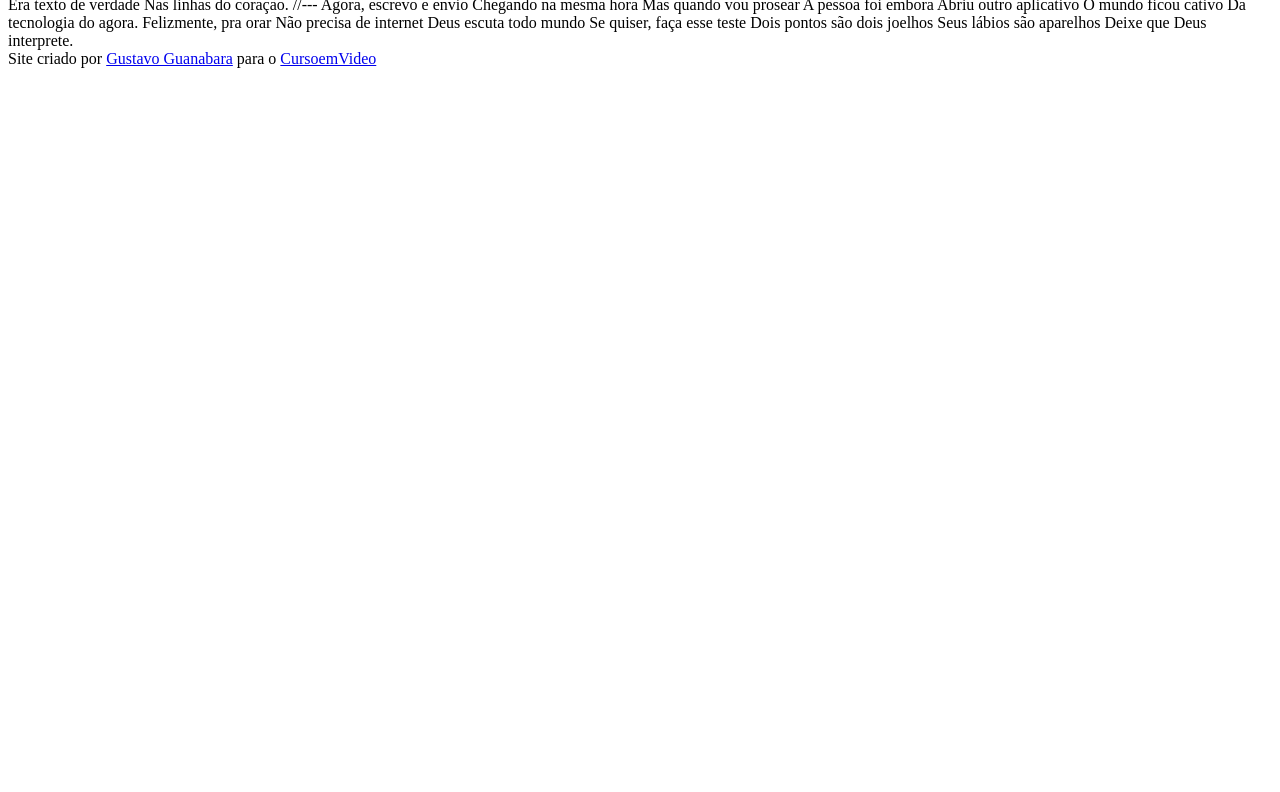
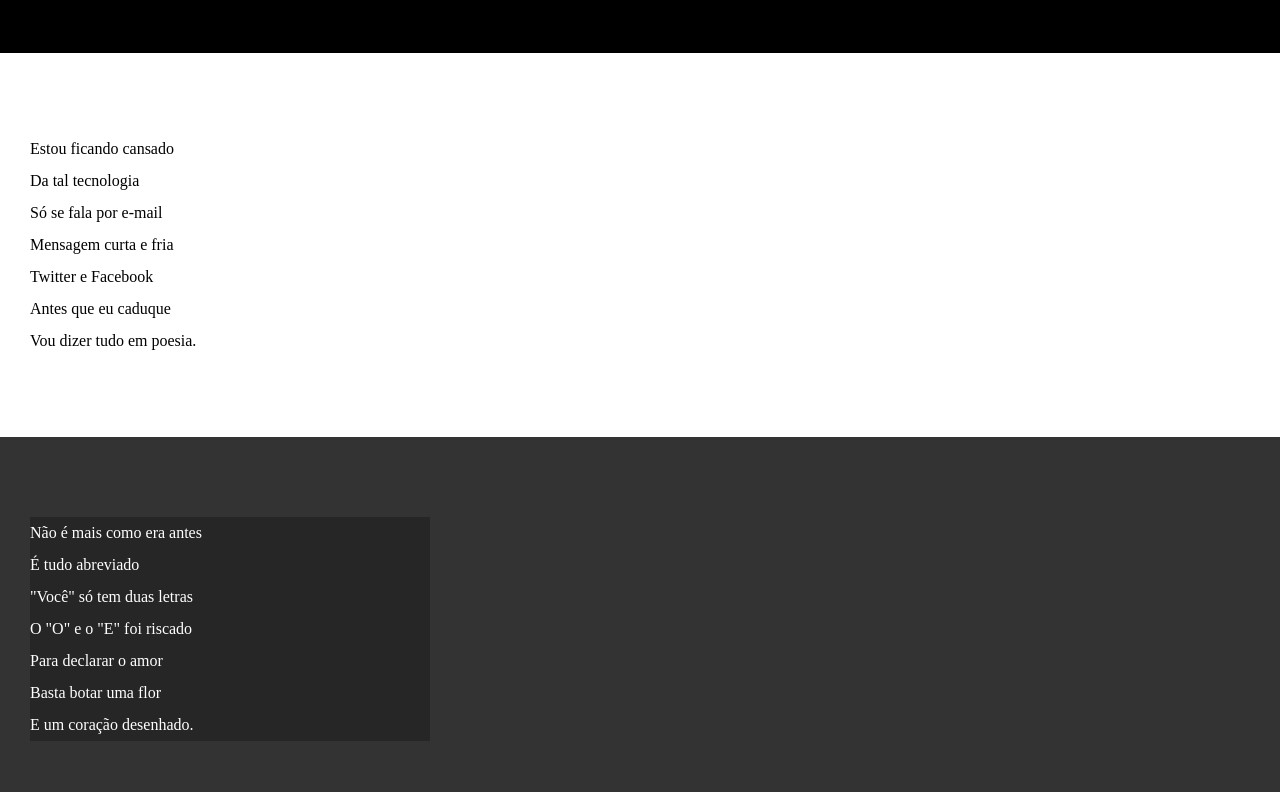
Before and after one commit to DudaSantoos/html-css, a plain HTML site: page Desafios/Df12/index.html in a window 1280 px wide. Shown: the part 102-894 px from the top of the page. Before the commit the page ends 800 px from the top, so only its background shows below. Drawn offline with Linux system fonts and the light colour scheme.

Commit message:
atualizei estilos dos textos e blocos

```diff
--- /dev/null
+++ b/Desafios/Df12/estilo/style.css
@@ -0,0 +1,78 @@
+@charset "UFT- 8" ;
+
+*{
+    margin: 0px;
+    padding: 0px;
+}
+
+html , body{
+    min-height: 100vh;
+    background-color: darkgrey;
+}
+
+header{
+    background-color: black;
+    color: white;
+    text-align: center;
+}
+
+header > h1{
+    padding-top: 50px ;
+    font-variant: small-caps;
+}
+
+header > p{
+    padding-bottom: 50px;
+}
+
+header a , footer a {
+    color: white;
+    text-decoration: none;
+    font-weight: bolder;
+}
+
+header a:hover , footer a:hover{
+    text-decoration: underline;
+}
+
+section{
+padding-top: 10vh;
+padding-bottom: 10vh;
+line-height: 2em;
+padding-left: 30px;
+}
+
+section.normal{
+    background-color: white;
+    color: black;
+}
+
+section.imagem > P {
+width: 400px;
+background-color: rgba(0, 0, 0, 0.253);
+}
+
+section.imagem{
+    background-color: rgb(51, 51, 51);
+    color: white;
+}
+
+
+
+
+
+
+
+
+
+
+
+
+
+
+footer{
+    background-color: black;
+    color: white;
+    text-align: center;
+    padding: 10px;
+}
--- a/Desafios/Df12/index.html
+++ b/Desafios/Df12/index.html
@@ -4,76 +4,96 @@
     <meta charset="UTF-8">
     <meta name="viewport" content="width=device-width, initial-scale=1.0">
     <title>Cordel Moderno</title>
+    <link rel="stylesheet" href="estilo/style.css">
 </head>
 <body>
         <header>
-            Cordel Moderno
-            Por <a href="https://www.recantodasletras.com.br/poesias/3186743]" target="_blank">Milton Duarte</a>
-        </header>
+            <h1>Cordel Moderno</h1>
+            <p>
+                Por <a href="https://www.recantodasletras.com.br/poesias/3186743" target="_blank">Milton Duarte</a>
+                        </header>
+            </p>
 
-    Estou ficando cansado
-    Da tal tecnologia
-    Só se fala por e-mail
-    Mensagem curta e fria
-    Twitter e Facebook
-    Antes que eu caduque
-    Vou dizer tudo em poesia.
+    <section class="normal">
+        <p>
+            Estou ficando cansado <br>
+            Da tal tecnologia <br>
+            Só se fala por e-mail <br>
+            Mensagem curta e fria <br>
+            Twitter e Facebook <br>
+            Antes que eu caduque <br>
+            Vou dizer tudo em poesia.
+        </p>
+    </section>
 
-    //---
+    <section class="imagem">
+        <p>
+            Não é mais como era antes <br>
+            É tudo abreviado <br>
+            "Você" só tem duas letras <br>
+            O "O" e o "E" foi riscado <br>
+            Para declarar o amor <br>
+            Basta botar uma flor <br>
+            E um coração desenhado.
+        </p>
+    </section>
 
-    Não é mais como era antes
-    É tudo abreviado
-    "Você" só tem duas letras
-    O "O" e o "E" foi riscado
-    Para declarar o amor
-    Basta botar uma flor
-    E um coração desenhado.
+    <section class="normal">
+        <p>
+            Arroba agora não pesa <br>
+            É parte de um endereço <br>
+            Ponto final nem se usa <br>
+            Ou vai até no começo <br>
+            Agora é .com <br>
+            Se o saite é muito bom <br>
+            Ele vale um alto preço.
+        </p>
 
-    //---
+        <p>
+            Pra piorar a liguagem <br>
+            O emoticom é um risco <br>
+            Tem símbolo para tudo <br>
+            Ponto e vírgula e um asterisco <br>
+            Um beijo significa <br>
+            Pra entender como fica <br>
+            Decifre esse rabisco.
+        </p>
+    </section>
 
-    Arroba agora não pesa
-    É parte de um endereço
-    Ponto final nem se usa
-    Ou vai até no começo
-    Agora é .com
-    Se o saite é muito bom
-    Ele vale um alto preço.
+    <section class="imagem">
+        <p>
+            Tenho saudade das cartas <br>
+            Escritas com a própria mão <br>
+            Mandava no mês de Junho <br>
+            Só chegava no Verão <br>
+            Mas matava a saudade <br>
+            Era texto de verdade <br>
+            Nas linhas do coração.
+        </p>
+    </section>
 
-    Pra piorar a liguagem
-    O emoticom é um risco
-    Tem símbolo para tudo
-    Ponto e vírgula e um asterisco
-    Um beijo significa
-    Pra entender como fica
-    Decifre esse rabisco.
+    <section class="normal">
+        <p>
+            Agora, escrevo e envio <br>
+            Chegando na mesma hora <br>
+            Mas quando vou prosear <br>
+            A pessoa foi embora <br>
+            Abriu outro aplicativo <br>
+            O mundo ficou cativo <br>
+            Da tecnologia do agora.
+        </p>
 
-    //---
+        <p>
+            Felizmente, pra orar <br>
+            Não precisa de internet <br>
+            Deus escuta todo mundo <br>
+            Se quiser, faça esse teste <br>
+            Dois pontos são dois joelhos <br>
+            Seus lábios são aparelhos <br>
+            Deixe que Deus interprete.
+        </p>
+    </section>
 
-    Tenho saudade das cartas
-    Escritas com a própria mão
-    Mandava no mês de Junho
-    Só chegava no Verão
-    Mas matava a saudade
-    Era texto de verdade
-    Nas linhas do coração.
-
-    //---
-
-    Agora, escrevo e envio
-    Chegando na mesma hora
-    Mas quando vou prosear
-    A pessoa foi embora
-    Abriu outro aplicativo
-    O mundo ficou cativo
-    Da tecnologia do agora.
-
-    Felizmente, pra orar
-    Não precisa de internet
-    Deus escuta todo mundo
-    Se quiser, faça esse teste
-    Dois pontos são dois joelhos
-    Seus lábios são aparelhos
-    Deixe que Deus interprete.
     <footer>
         Site criado por <a href="https://gustavoguanabara.github.io" target="_blank">Gustavo Guanabara</a> para o <a href="https://www.cursoemvideo.com" target="_blank">CursoemVideo</a>
     </footer>
```
